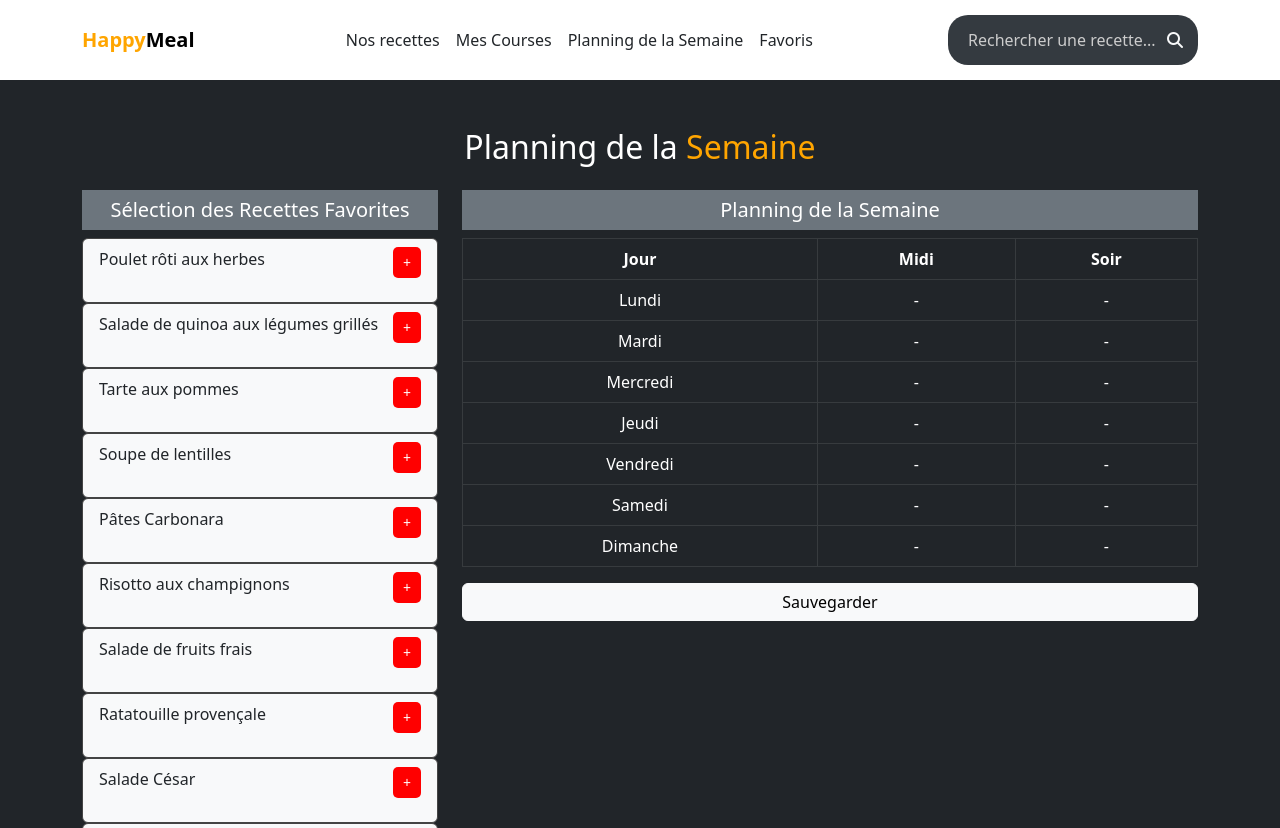
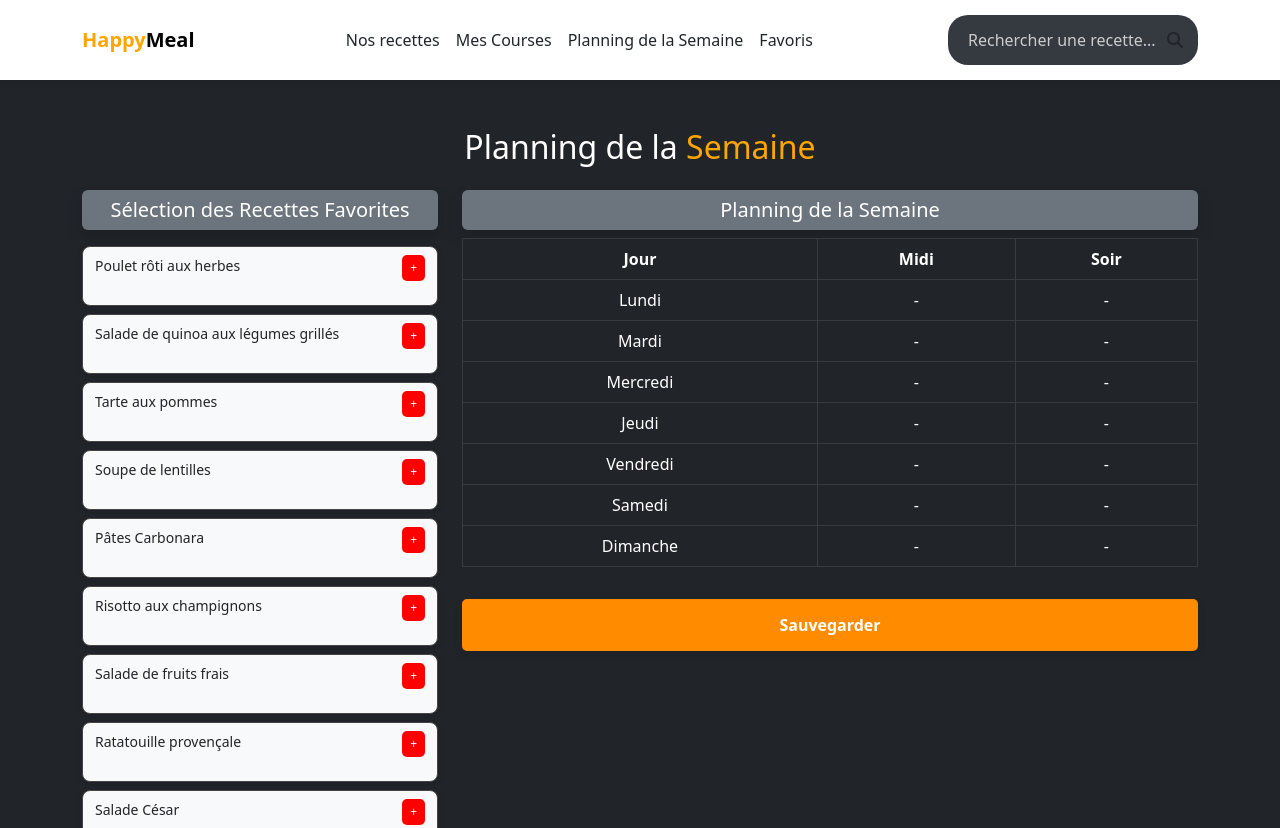
Before and after one commit to GianniSRT/happymeals, a plain HTML site: page planning.html in a window 1280 px wide. Shown: the top 828 px of the page. Drawn offline with nearby package versions, Linux system fonts and the light colour scheme.

Commit message:
Ajout visuel / cohérence recettes.html

```diff
--- a/planning.html
+++ b/planning.html
@@ -14,9 +14,9 @@
 
     <section>
         <!-- Navbar -->
-        <nav class="navbar navbar-expand-lg navbar-light bg-white fade-in">
+        <nav class="navbar navbar-expand-lg navbar-light bg-white shadow-sm fade-in">
             <div class="container">
-                <a class="navbar-brand" href="index.html"><span>Happy</span>Meal </a>
+                <a class="navbar-brand" href="index.html"><span>Happy</span>Meal</a>
                 <div class="collapse navbar-collapse">
                     <ul class="navbar-nav mx-auto">
                         <li class="nav-item"><a class="nav-link text-dark" href="recettes.html">Nos recettes</a></li>
@@ -25,9 +25,9 @@
                         <li class="nav-item"><a class="nav-link text-dark" href="favoris.html">Favoris</a></li>
                     </ul>
                 </div>
-                <div class="search-bar">
+                <div class="search-bar d-flex align-items-center">
                     <input type="text" class="form-control" placeholder="Rechercher une recette...">
-                    <i class="fas fa-search text-light"></i>
+                    <i class="fas fa-search text-dark"></i>
                 </div>
             </div>
         </nav>
@@ -39,13 +39,13 @@
             <div class="row mt-4">
                 <!-- Sélection des Recettes -->
                 <div class="col-md-4">
-                    <h5 class="bg-secondary p-2 text-center fade-in">Sélection des Recettes Favorites</h5>
-                    <div id="recettes-container"></div>
+                    <h5 class="bg-secondary p-2 text-center fade-in rounded shadow">Sélection des Recettes Favorites</h5>
+                    <div id="recettes-container" class="list-group mt-3"></div>
                 </div>
 
                 <!-- Planning de la Semaine -->
                 <div class="col-md-8">
-                    <h5 class="bg-secondary p-2 text-center fade-in">Planning de la Semaine</h5>
+                    <h5 class="bg-secondary p-2 text-center fade-in rounded shadow">Planning de la Semaine</h5>
                     <table class="table table-dark table-bordered text-center animate__animated animate__fadeInUp">
                         <thead>
                             <tr>
@@ -55,50 +55,49 @@
                             </tr>
                         </thead>
                         <tbody id="planning-table">
-                            <tr class="fade-in-item">
+                            <tr>
                                 <td>Lundi</td>
                                 <td id="lundi-midi">-</td>
                                 <td id="lundi-soir">-</td>
                             </tr>
-                            <tr class="fade-in-item">
+                            <tr>
                                 <td>Mardi</td>
                                 <td id="mardi-midi">-</td>
                                 <td id="mardi-soir">-</td>
                             </tr>
-                            <tr class="fade-in-item">
+                            <tr>
                                 <td>Mercredi</td>
                                 <td id="mercredi-midi">-</td>
                                 <td id="mercredi-soir">-</td>
                             </tr>
-                            <tr class="fade-in-item">
+                            <tr>
                                 <td>Jeudi</td>
                                 <td id="jeudi-midi">-</td>
                                 <td id="jeudi-soir">-</td>
                             </tr>
-                            <tr class="fade-in-item">
+                            <tr>
                                 <td>Vendredi</td>
                                 <td id="vendredi-midi">-</td>
                                 <td id="vendredi-soir">-</td>
                             </tr>
-                            <tr class="fade-in-item">
+                            <tr>
                                 <td>Samedi</td>
                                 <td id="samedi-midi">-</td>
                                 <td id="samedi-soir">-</td>
                             </tr>
-                            <tr class="fade-in-item">
+                            <tr>
                                 <td>Dimanche</td>
                                 <td id="dimanche-midi">-</td>
                                 <td id="dimanche-soir">-</td>
                             </tr>
                         </tbody>
                     </table>
-                    <button class="btn btn-light w-100 zoom-button animated-button" onclick="savePlanning()">Sauvegarder</button>
+                    <button class="btn btn-light w-100 zoom-button animated-button mt-3" onclick="savePlanning()">Sauvegarder</button>
                 </div>
             </div>
         </div>
     </section>
 
-
     <script src="https://cdnjs.cloudflare.com/ajax/libs/jquery/3.7.1/jquery.min.js" integrity="sha512-v2CJ7UaYy4JwqLDIrZUI/4hqeoQieOmAZNXBeQyjo21dadnwR+8ZaIJVT8EE2iyI61OV8e6M8PP2/4hpQINQ/g==" crossorigin="anonymous" referrerpolicy="no-referrer"></script>
     <script src="./src/js/planning.js"></script>
 </body>
--- a/stylesheet/index.css
+++ b/stylesheet/index.css
@@ -251,3 +251,47 @@ body {
     background-color: #ffc107;
     color: black;
 }
+
+/* Style du bouton */
+.zoom-button {
+    border: 2px solid #ff8c00;
+    background-color: #ff8c00;
+    color: white;
+    font-weight: bold;
+    padding: 12px 24px;
+    border-radius: 5px;
+    cursor: pointer;
+    transition: all 0.3s ease;
+    box-shadow: 0px 4px 8px rgba(0, 0, 0, 0.1);
+}
+
+/* Effet au survol */
+.zoom-button:hover {
+    transform: scale(0.95); /* Réduit le bouton de 5% */
+    box-shadow: 0px 8px 16px rgba(0, 0, 0, 0.2); /* Ombre plus prononcée */
+}
+
+.zoom-button:focus {
+    outline: none;
+}
+/* Réduire l'espace blanc autour des cartes des recettes */
+#recettes-container .list-group-item {
+    padding: 8px 12px; /* Réduire le padding interne de la carte */
+    margin-bottom: 8px; /* Réduire l'espacement entre les cartes */
+    font-size: 14px; /* Taille du texte */
+    border-radius: 8px;
+    box-shadow: 0 2px 6px rgba(0, 0, 0, 0.1); /* Légère ombre */
+    transition: transform 0.3s ease;
+}
+
+/* Effet au survol */
+#recettes-container .list-group-item:hover {
+    transform: scale(0.98); /* Réduit la taille de la carte au survol */
+    box-shadow: 0 4px 10px rgba(0, 0, 0, 0.15); /* Ombre plus marquée au survol */
+}
+
+/* Bouton d'ajout au planning plus petit */
+#recettes-container .btn-dark {
+    font-size: 12px;
+    padding: 4px 8px; /* Réduire le padding du bouton */
+}
```
